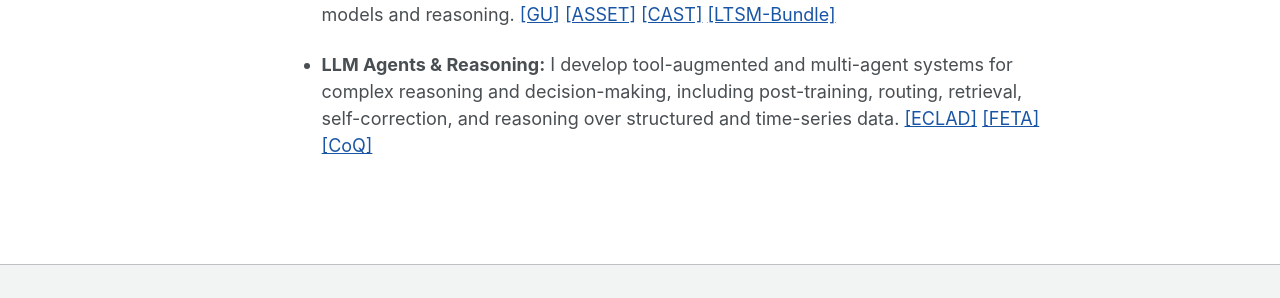
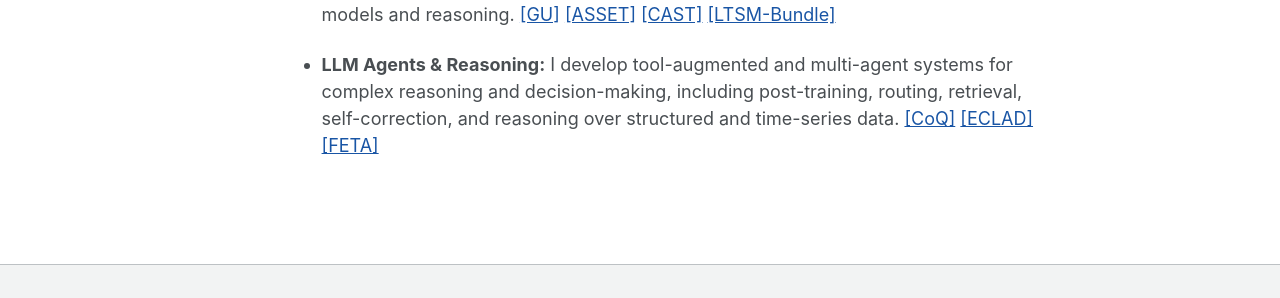
Before and after one commit to SongyuanSui/SongyuanSui.github.io, a Jekyll site: the page built from _pages/about.md, in a window 1280 px wide and 1115 px high. Shown: the part 814-1112 px from the top of the window. Built offline with Jekyll 4.4.1, drawn with Linux system fonts in a browser that asks for light colours; a style sheet for code colours, icons or effects is not loaded.

```diff
--- a/_pages/about.md
+++ b/_pages/about.md
@@ -27,4 +27,4 @@ My research focuses on building efficient, reliable, and adaptive AI systems tha
 
 - **Multimodal Learning & Vision-Language Models:** I study robust learning across vision, language, and time-series modalities, with interests in cross-modal robustness, model editing, representation learning, and time-series foundation models and reasoning. [[GU]](https://neurips.cc/Downloads/2026) [[ASSET]](https://neurips.cc/Downloads/2026) [[CAST]](https://arxiv.org/abs/2609.27825) [[LTSM-Bundle]](https://dl.acm.org/doi/10.1145/3787470.3787475)
 
-- **LLM Agents & Reasoning:** I develop tool-augmented and multi-agent systems for complex reasoning and decision-making, including post-training, routing, retrieval, self-correction, and reasoning over structured and time-series data. [[ECLAD]](https://dl.acm.org/doi/abs/10.1145/3774905.3793127) [[FETA]](https://arxiv.org/abs/2510.05950) [[CoQ]](https://aclanthology.org/2025.ijcnlp-long.53/)
+- **LLM Agents & Reasoning:** I develop tool-augmented and multi-agent systems for complex reasoning and decision-making, including post-training, routing, retrieval, self-correction, and reasoning over structured and time-series data. [[CoQ]](https://aclanthology.org/2025.ijcnlp-long.53/) [[ECLAD]](https://dl.acm.org/doi/abs/10.1145/3774905.3793127) [[FETA]](https://arxiv.org/abs/2510.05950)
```
